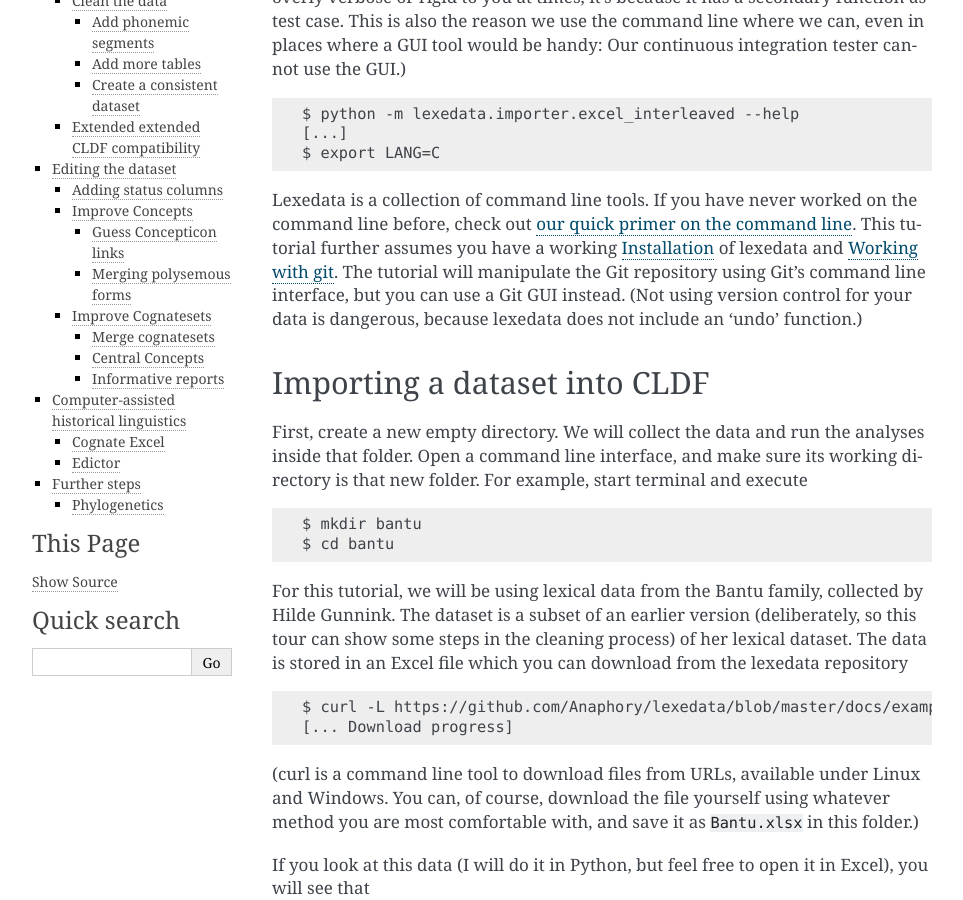
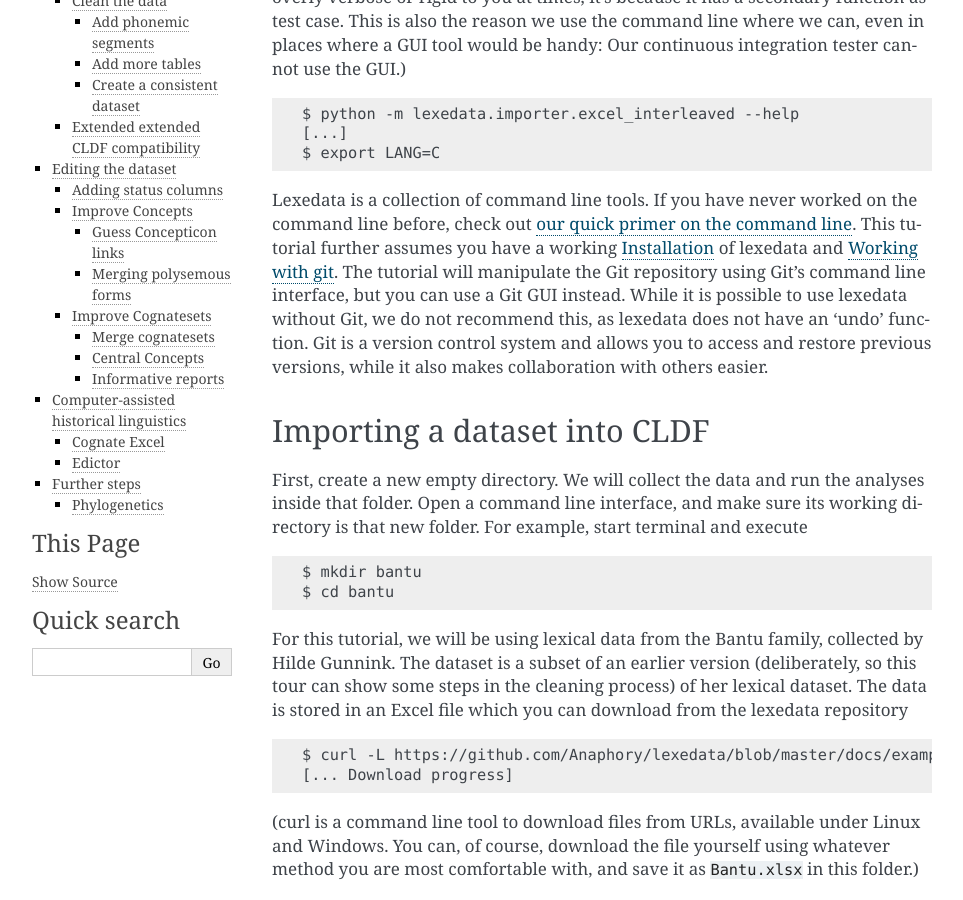
Before and after one commit to lexedata/lexedata, a Sphinx documentation site: the page built from docs/tour.rst, in a window 1280 px wide and 900 px high, scrolled down 325 px. Shown: the whole window, without its empty margins (148-1111 px from the left). Built offline with Sphinx 7.4.7, drawn with Linux system fonts in a browser that asks for light colours.

Commit message:
added git justification

```diff
--- a/docs/tour.rst
+++ b/docs/tour.rst
@@ -24,8 +24,7 @@ Lexedata is a collection of command line tools. If you have never worked on the
 command line before, check out :doc:`our quick primer on the command line <cli>`. This
 tutorial further assumes you have a working :doc:`installation` of lexedata and
 :doc:`git`. The tutorial will manipulate the Git repository using Git's command line
-interface, but you can use a Git GUI instead. (Not using version control for
-your data is dangerous, because lexedata does not include an ‘undo’ function.)
+interface, but you can use a Git GUI instead. While it is possible to use lexedata without Git, we do not recommend this, as lexedata does not have an 'undo' function. Git is a version control system and allows you to access and restore previous versions, while it also makes collaboration with others easier.
 
 *****************************
 Importing a dataset into CLDF
```
